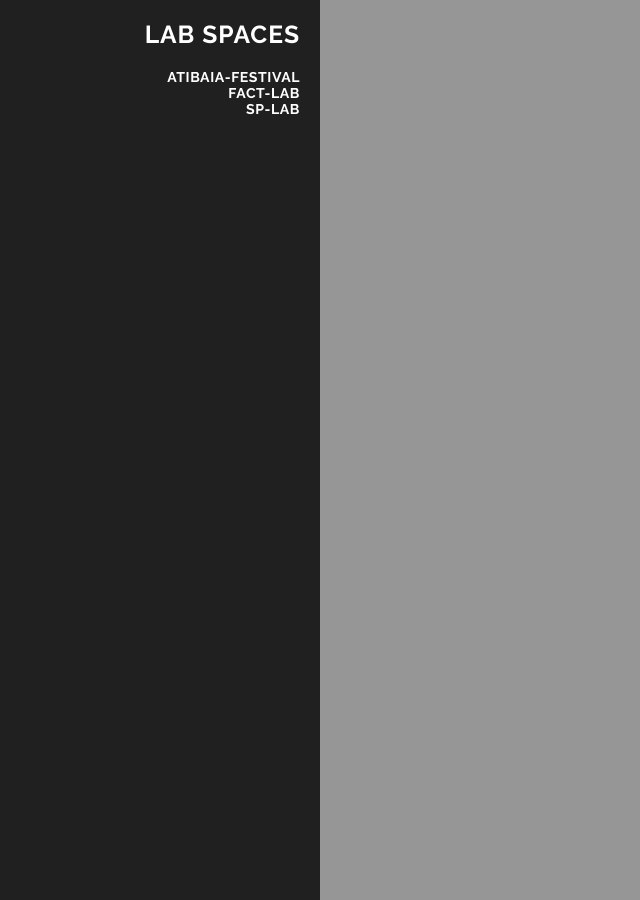
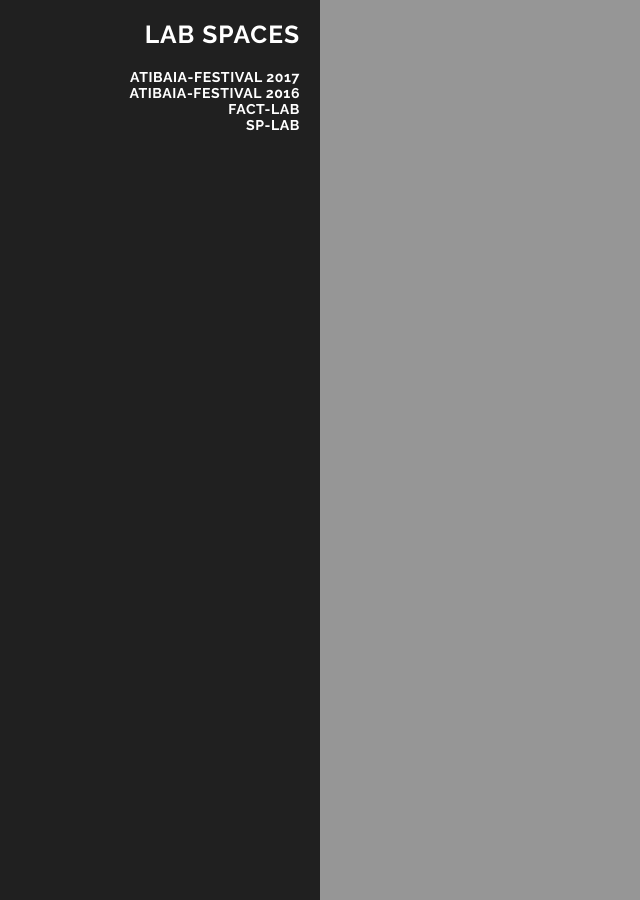
Before and after one commit to thiagohersan-www/alab.space, a Jekyll site: the page built from _pages/index.md, in a window 1280 px wide. Shown: the whole page, without its empty margins (0-640 px from the left). Built offline with Jekyll 4.4.1, drawn with Linux system fonts in a browser that asks for light colours.

Commit message:
adds atibaia festival to navbar

```diff
--- a/_includes/navbar.html
+++ b/_includes/navbar.html
@@ -6,7 +6,10 @@
   </div>
   <div class="pages-container">
     <a id="nav-atibaia" href="http://atibaia.alab.space/">
-      <div class="nav-item">ATIBAIA-FESTIVAL</div>
+      <div class="nav-item">ATIBAIA-FESTIVAL 2017</div>
+    </a>
+    <a id="nav-atibaia" href="http://2016.atibaia.alab.space/">
+      <div class="nav-item">ATIBAIA-FESTIVAL 2016</div>
     </a>
     <a id="nav-fact" href="http://fact.alab.space/">
       <div class="nav-item">FACT-LAB</div>
```
